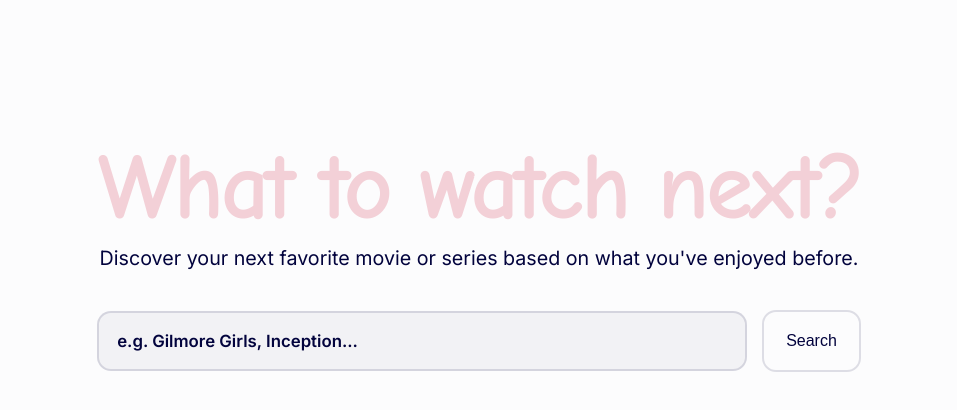
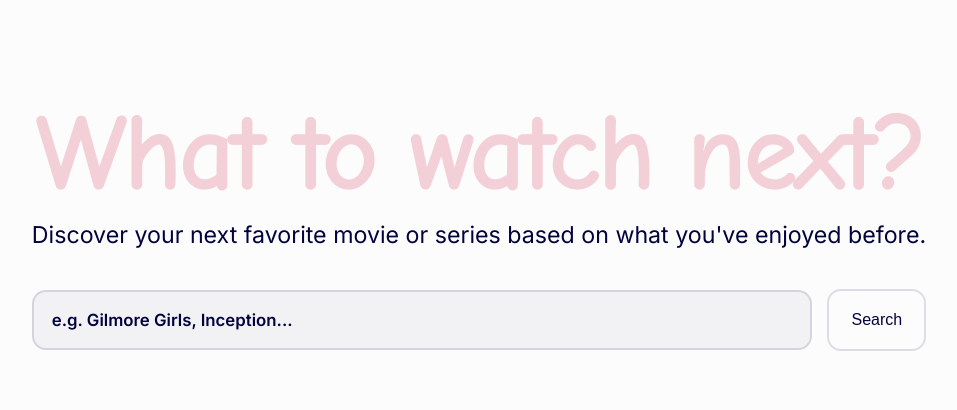
Before and after one commit to dmolinsky/what-to-watch-next-frontend, a React (Vite) app: page / in a window 1280 px wide. Shown: the top 410 px of the page, without its empty margins (161-1118 px from the left). Built offline with nearby package versions, Linux system fonts and the light colour scheme; no server answers.

Commit message:
pixel push

```diff
--- a/src/styles/components/recommendation-card.css
+++ b/src/styles/components/recommendation-card.css
@@ -4,9 +4,6 @@
   border-radius: var(--radius);
   padding: 14px;
   min-height: 200px;
-
-  transform-style: preserve-3d;
-  backface-visibility: hidden;
 }
 
 .rec-title {
@@ -14,6 +11,8 @@
   font-size: 1rem;
   line-height: 1.3;
   font-weight: 600;
+  overflow-wrap: break-word;
+  word-break: break-word;
 }
 
 @media (min-width: 768px) {
--- a/src/styles/globals.css
+++ b/src/styles/globals.css
@@ -16,7 +16,7 @@
 @media (min-width: 1024px) {
   :root {
     --page-padding: 32px;
-    --content-max: 880px;
+    --content-max: 900px;
   }
 }
 
@@ -24,8 +24,6 @@
   color-scheme: dark light;
 
   --page-padding: 16px;
-  --content-max: 680px;
-
   --font-sans: "Inter", system-ui, -apple-system, Segoe UI, Roboto, Arial, sans-serif;
   --font-display: "Comic Neue", system-ui, -apple-system, Segoe UI, Roboto, Arial, sans-serif;
 
@@ -104,4 +102,6 @@ a {
 
 .container {
   margin-inline: auto;
+  max-width: var(--content-max);
+  margin-top: 7%;
 }
--- a/src/styles/pages/start-page.css
+++ b/src/styles/pages/start-page.css
@@ -2,7 +2,6 @@
   min-height: 100vh;
   display: grid;
   padding: var(--page-padding);
-  margin-top: 10%;
 }
 
 .start-page-content {
@@ -15,7 +14,7 @@
 
 .start-title {
   font-family: var(--font-display);
-  font-size: 3rem; /* mobile */
+  font-size: 2.3rem; /* mobile */
   line-height: 1.05;
   margin: 0;
   color: var(--rose);
@@ -50,7 +49,7 @@
   }
 
   .start-title {
-    font-size: 5rem;
+    font-size: 5.1rem;
   }
 
   .start-lead {
@@ -66,7 +65,12 @@
 /* lg */
 @media (min-width: 1024px) {
   .start-title {
-    font-size: 5.5rem;
+    font-size: 6.4rem;
+  }
+
+  .start-lead {
+    max-width: 100%;
+    font-size: 1.45rem;
   }
 
   .start-card {
```
